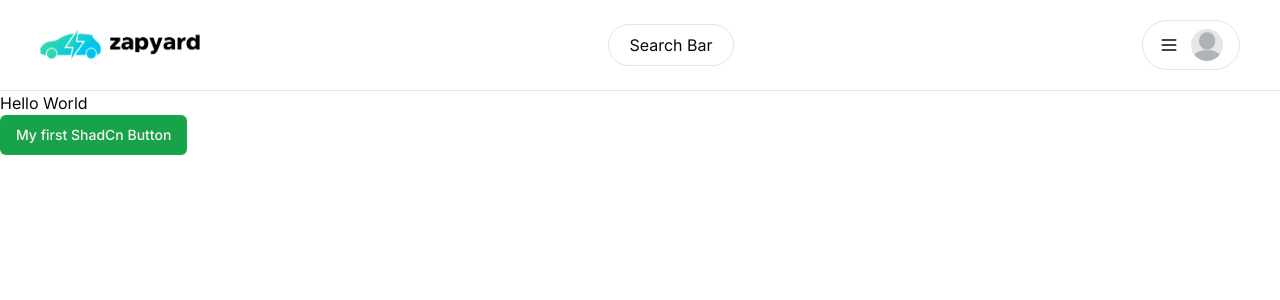
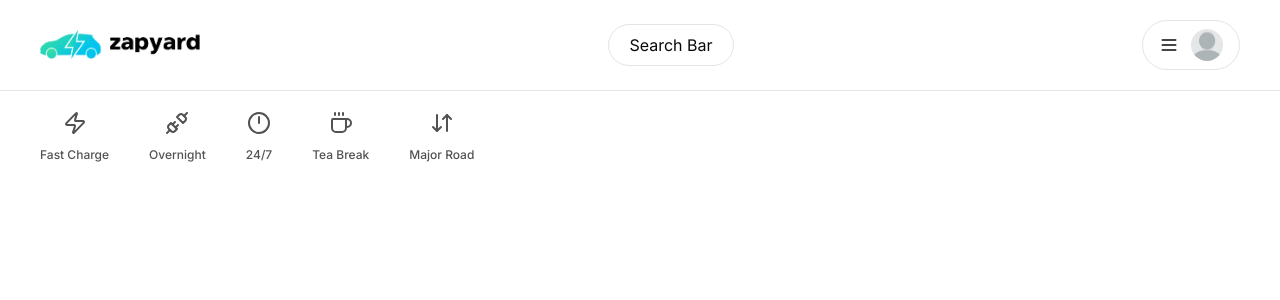
Before and after one commit to achris2/zap-yard, a Next.js app in the folder zap-yard/: page / in a window 1280 px wide. Shown: the top 300 px of the page. Built offline with nearby package versions, Linux system fonts and the light colour scheme; no server answers.

Commit message:
added a filter menu

```diff
--- a/zap-yard/app/globals.css
+++ b/zap-yard/app/globals.css
@@ -58,3 +58,14 @@
     @apply bg-background text-foreground;
   }
 }
+
+
+.no-scrollbar::-webkit-scrollbar{
+  display: none;
+}
+
+.no-scrollbar {
+  scrollbar-width:none;
+  -ms-overflow-style: none;
+
+}
--- /dev/null
+++ b/zap-yard/app/lib/categoryitems.ts
@@ -0,0 +1,48 @@
+import { Zap, Unplug, Clock12, Coffee, ArrowDownUp } from 'lucide-react';
+
+
+interface iAppProps {
+    name: string;
+    title: string;
+    icon: React.ElementType;
+    description: string;
+    id: number;
+  }
+
+export const categoryItems: iAppProps[] = [
+  {
+    id: 0,
+    name: "fastcharge",
+    description: "Fast Chargers",
+    title: "Fast Charge",
+    icon: Zap,
+    },
+    {
+      id: 1,
+      name: "overnight",
+      description: "Overnight charge",
+      title: "Overnight",
+      icon: Unplug,
+    },
+    {
+      id: 2,
+      name: "twentyfour",
+      description: "24/7",
+      title: "24/7",
+      icon: Clock12,
+    },
+    {
+      id: 3,
+      name: "teabreak",
+      description: "Chargers near tea/coffee facilities",
+      title: "Tea Break",
+      icon: Coffee,
+    },
+    {
+      id: 4,
+      name: "motorway",
+      description: "Chargers in major routes",
+      title: "Major Road",
+      icon: ArrowDownUp,
+    },
+  ];
--- a/zap-yard/app/page.tsx
+++ b/zap-yard/app/page.tsx
@@ -1,11 +1,13 @@
+import FilterList from "@/components/filterlist";
 import { Button } from "@/components/ui/button";
 import Image from "next/image";
 
 export default function Home() {
   return (
     <>
-      <h1>Hello World</h1>
-      <Button>My first ShadCn Button</Button>
+      <div className="container mx-auto px-5 lg:px-10">
+        <FilterList />
+      </div>
     </>
   );
 }
--- /dev/null
+++ b/zap-yard/components/filterlist.tsx
@@ -0,0 +1,52 @@
+"use client";
+import { categoryItems } from '@/app/lib/categoryitems';
+import Link from 'next/link';
+import React, { useCallback } from 'react';
+import Image from 'next/image';
+import { usePathname, useSearchParams } from 'next/navigation';
+import { cn } from '@/lib/utils';
+
+export default function FilterList() {
+    const searchParams = useSearchParams();
+    const search = searchParams.get('filter');
+    const pathName = usePathname();
+
+    const createQueryString = useCallback(
+        (name: string, value: string) => {
+            const params = new URLSearchParams(searchParams.toString());
+
+            params.set(name, value);
+
+            return params.toString();
+        }, [searchParams]
+
+    );
+
+  return (
+      <div className="flex gap-x-10 mt-5 w-full overflow-x-scroll no-scrollbar">
+          {
+              categoryItems.map((item) => (
+                  <Link key={item.id}
+                      href={pathName + "?" + createQueryString('filter', item.name)}
+                      className={cn(
+                          search === item.name ? "border-b-2 border-black pb-2 flex-shrink 0"
+                              : "opacity-70 flex-shrink-0", "flex flex-col gap-y-3 items-center"
+                      )
+                      }
+                  >
+                      <div className="relative w-6 h-6">
+                      <item.icon />
+                          {/* <Image
+                              src={item.imageUrl}
+                              alt={item.description}
+                              className="w-6 h-6"
+                              width={24}
+                              height={24}
+                          /> */}
+                      </div>
+                      <p className="text-xs font-medium">{item.title}</p>
+                  </Link>
+              ))}
+    </div>
+  )
+}
--- a/zap-yard/components/usernav.tsx
+++ b/zap-yard/components/usernav.tsx
@@ -4,8 +4,6 @@ import { DropdownMenu, DropdownMenuContent, DropdownMenuItem, DropdownMenuTrigge
 import React from 'react';
 import {RegisterLink, LoginLink, LogoutLink} from "@kinde-oss/kinde-auth-nextjs/components";
 import { getKindeServerSession } from "@kinde-oss/kinde-auth-nextjs/server";
-import Image from "next/image";
-
 
 export default async function UserNav() {
     const { getUser } = getKindeServerSession();
--- a/zap-yard/next.config.mjs
+++ b/zap-yard/next.config.mjs
@@ -1,4 +1,13 @@
 /** @type {import('next').NextConfig} */
-const nextConfig = {};
-
+const nextConfig = {
+    images: {
+        remotePatterns: [
+            {
+                hostname: "a0.muscache.com",
+                protocol: "https",
+                port: "",
+            },
+        ]
+    }
+};
 export default nextConfig;
```
